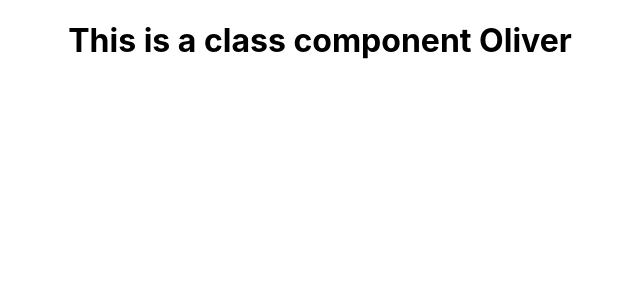
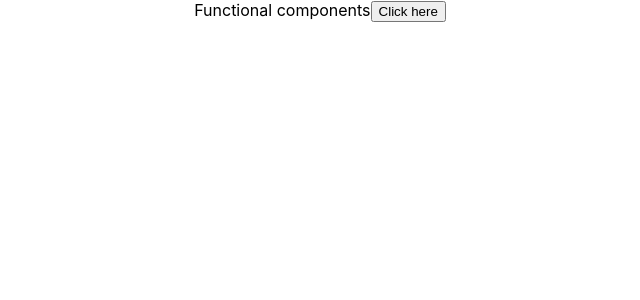
Before and after one commit to Oliver6644/react_prax, a React (Create React App) app: page / in a window 1280 px wide. Shown: the top 300 px of the page, without its empty margins (320-960 px from the left). Built offline with nearby package versions, Linux system fonts and the light colour scheme.

Commit message:
ep .17 Event Handling in functional components

```diff
--- a/src/App.js
+++ b/src/App.js
@@ -5,10 +5,11 @@
 import Profile from "./components/Profile";
 import Counter from "./components/Counter";
 import Resume from "./components/Resume";
+import FunctionEvent from './components/FunctionEvent';
 function App() {
   return (
     <div className="App">
-     <Resume name="Oliver"></Resume>
+     <FunctionEvent></FunctionEvent>
     </div>
   );
 }
--- /dev/null
+++ b/src/components/FunctionEvent.js
@@ -0,0 +1,13 @@
+function FunctionEvent(){
+    const handleClick = ()=>{
+        console.log("Button clicked!");
+    }
+    return(
+        <div>
+           Functional components
+           <button onClick={handleClick}>Click here</button>
+        </div>
+    );
+}
+
+export default FunctionEvent;
```
